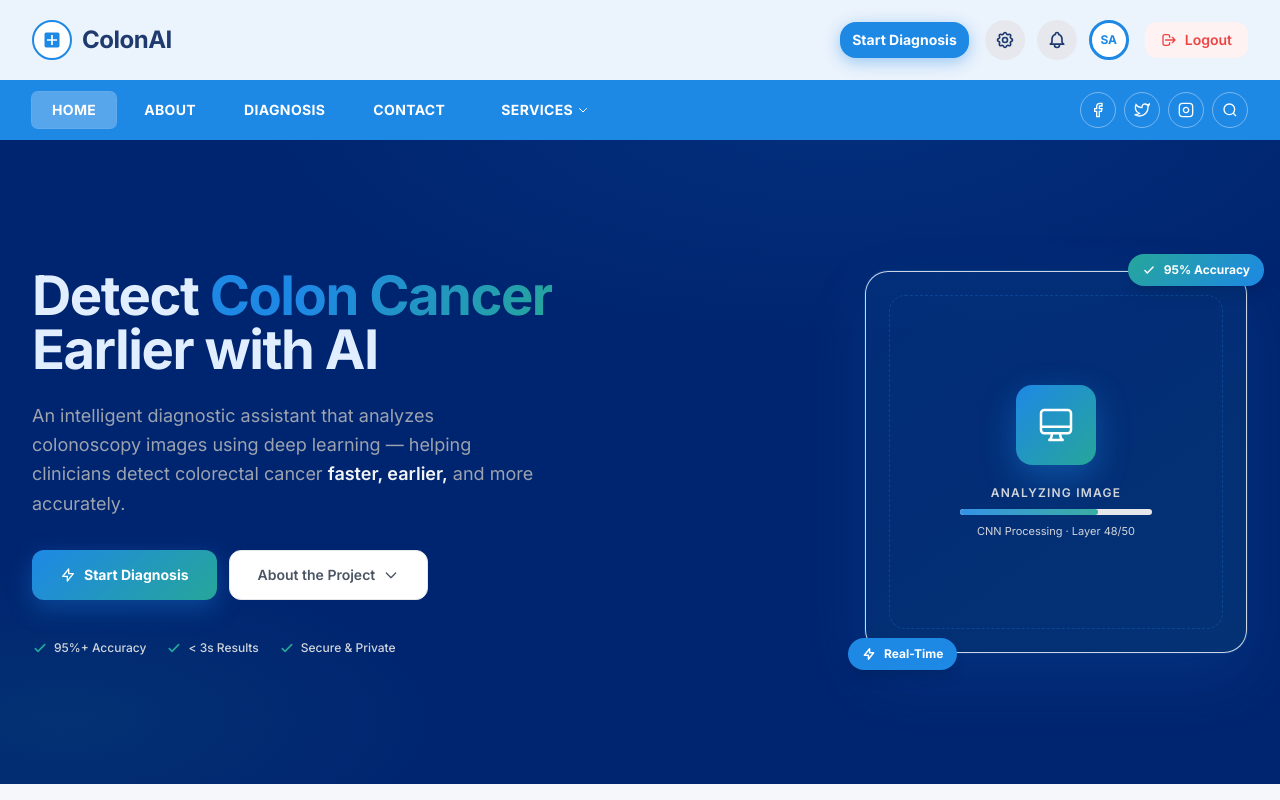
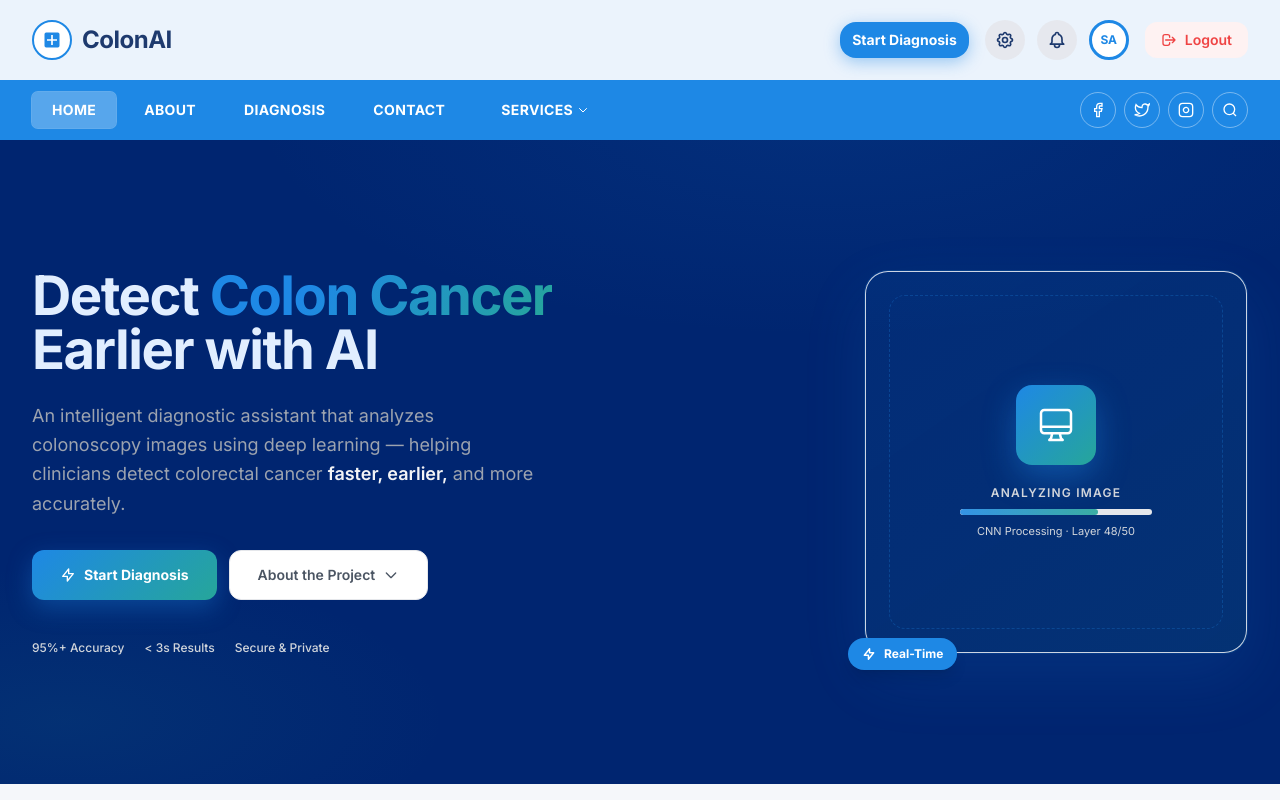
Before and after one commit to yaraelfeky/colonCancerDetection, a React (Create React App) app: page /dashboard in a window 1280 px wide. Shown: the top 800 px of the page. Built offline with nearby package versions, Linux system fonts and the light colour scheme; sample sign-in values are in the browser's storage.

Commit message:
fix icon

```diff
--- a/src/components/home/HeoSecton.tsx
+++ b/src/components/home/HeoSecton.tsx
@@ -76,10 +76,7 @@ const HeroSection = () => {
                 <ScrollReveal variant="fade-right" delay={550} duration={800}>
                   <div className="flex flex-wrap items-center gap-5 mt-10 justify-center lg:justify-start">
                     {["95%+ Accuracy", "< 3s Results", "Secure & Private"].map((badge) => (
-                      <span key={badge} className="flex items-center gap-1.5 text-xs font-medium text-gray-300">
-                        <svg className="w-4 h-4" viewBox="0 0 24 24" fill="none" stroke="#26A69A" strokeWidth={2.5}>
-                          <path strokeLinecap="round" strokeLinejoin="round" d="M5 13l4 4L19 7" />
-                        </svg>
+                      <span key={badge} className="flex items-center text-xs font-medium text-gray-300">
                         {badge}
                       </span>
                     ))}
@@ -116,15 +113,7 @@ const HeroSection = () => {
                         <span className="text-[11px] text-gray-300">CNN Processing · Layer 48/50</span>
                       </div>
                     </div>
-                    <div
-                      className="absolute -top-4 -right-4 flex items-center gap-2 px-3.5 py-2 rounded-2xl text-xs font-bold text-white shadow-lg"
-                      style={{ background: "linear-gradient(135deg, #26A69A, #1E88E5)" }}
-                    >
-                      <svg className="w-3.5 h-3.5" fill="none" viewBox="0 0 24 24" stroke="currentColor" strokeWidth={2.5}>
-                        <path strokeLinecap="round" strokeLinejoin="round" d="M5 13l4 4L19 7" />
-                      </svg>
-                      95% Accuracy
-                    </div>
+
                     <div
                       className="absolute -bottom-4 -left-4 flex items-center gap-2 px-3.5 py-2 rounded-2xl text-xs font-bold text-white shadow-lg"
                       style={{ background: "#1E88E5" }}
```
